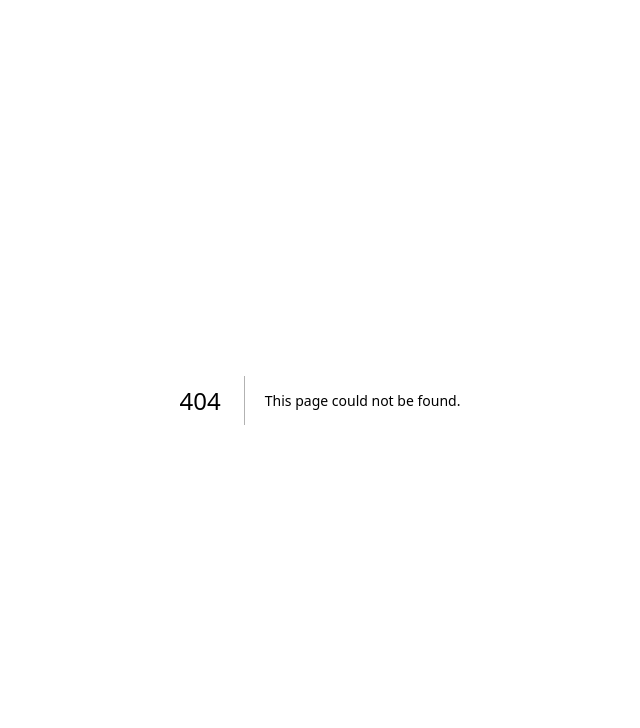
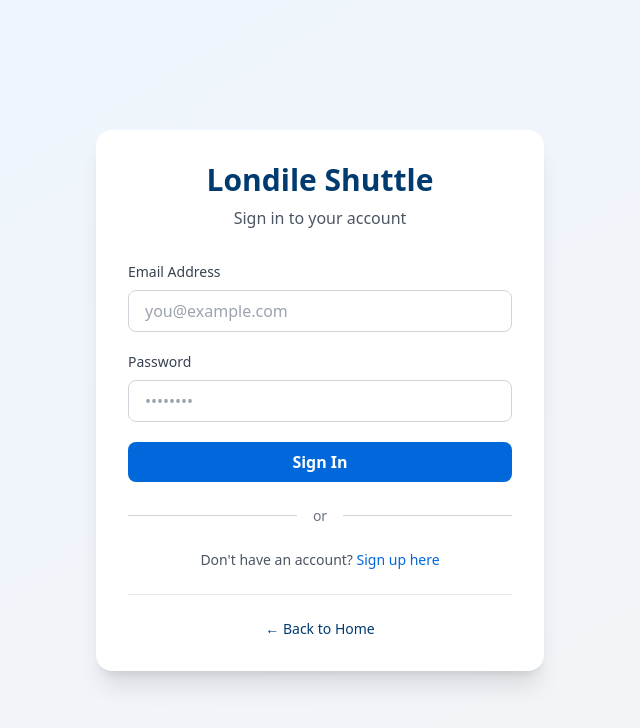
Before and after one commit to PixeriSolutions90/londile-shuttle, a Next.js app: page /auth/login in a window 1280 px wide. Before the commit this address had no page. Shown: the top 728 px of the page, without its empty margins (320-960 px from the left). Built offline with nearby package versions, Linux system fonts and the light colour scheme.

Commit message:
feat: Add login page placeholder

```diff
--- /dev/null
+++ b/src/app/auth/login/page.tsx
@@ -0,0 +1,102 @@
+'use client';
+
+import { useState } from 'react';
+import Link from 'next/link';
+
+export default function LoginPage() {
+  const [email, setEmail] = useState('');
+  const [password, setPassword] = useState('');
+  const [loading, setLoading] = useState(false);
+
+  const handleLogin = async (e: React.FormEvent) => {
+    e.preventDefault();
+    setLoading(true);
+    // TODO: Implement Supabase auth login
+    // For now, show success message as placeholder
+    alert('Login functionality coming soon. Contact support for early access.');
+    setLoading(false);
+  };
+
+  return (
+    <div className="min-h-screen flex items-center justify-center bg-gradient-to-br from-blue-50 to-gray-100 px-4">
+      <div className="w-full max-w-md bg-white rounded-2xl shadow-xl p-8">
+        {/* Header */}
+        <div className="mb-8 text-center">
+          <h1 className="text-3xl font-bold mb-2" style={{ color: '#003b70' }}>
+            Londile Shuttle
+          </h1>
+          <p className="text-gray-600">Sign in to your account</p>
+        </div>
+
+        {/* Form */}
+        <form onSubmit={handleLogin} className="space-y-5">
+          {/* Email */}
+          <div>
+            <label className="block text-sm font-medium text-gray-700 mb-2">
+              Email Address
+            </label>
+            <input
+              type="email"
+              value={email}
+              onChange={(e) => setEmail(e.target.value)}
+              placeholder="you@example.com"
+              className="w-full px-4 py-2 border border-gray-300 rounded-lg focus:ring-2 focus:ring-blue-500 focus:border-transparent"
+              required
+            />
+          </div>
+
+          {/* Password */}
+          <div>
+            <label className="block text-sm font-medium text-gray-700 mb-2">
+              Password
+            </label>
+            <input
+              type="password"
+              value={password}
+              onChange={(e) => setPassword(e.target.value)}
+              placeholder="••••••••"
+              className="w-full px-4 py-2 border border-gray-300 rounded-lg focus:ring-2 focus:ring-blue-500 focus:border-transparent"
+              required
+            />
+          </div>
+
+          {/* Submit Button */}
+          <button
+            type="submit"
+            disabled={loading}
+            className="w-full py-2 rounded-lg font-semibold text-white transition-colors disabled:opacity-50"
+            style={{ backgroundColor: loading ? '#999' : '#0068da' }}
+          >
+            {loading ? 'Signing in...' : 'Sign In'}
+          </button>
+        </form>
+
+        {/* Divider */}
+        <div className="my-6 flex items-center gap-4">
+          <div className="flex-1 h-px bg-gray-300"></div>
+          <span className="text-sm text-gray-500">or</span>
+          <div className="flex-1 h-px bg-gray-300"></div>
+        </div>
+
+        {/* Sign Up Link */}
+        <p className="text-center text-sm text-gray-600">
+          Don't have an account?{' '}
+          <Link href="/auth/signup" className="font-medium" style={{ color: '#0068da' }}>
+            Sign up here
+          </Link>
+        </p>
+
+        {/* Back to Home */}
+        <div className="mt-6 pt-6 border-t border-gray-200">
+          <Link
+            href="/"
+            className="block text-center text-sm font-medium"
+            style={{ color: '#003b70' }}
+          >
+            ← Back to Home
+          </Link>
+        </div>
+      </div>
+    </div>
+  );
+}
```
